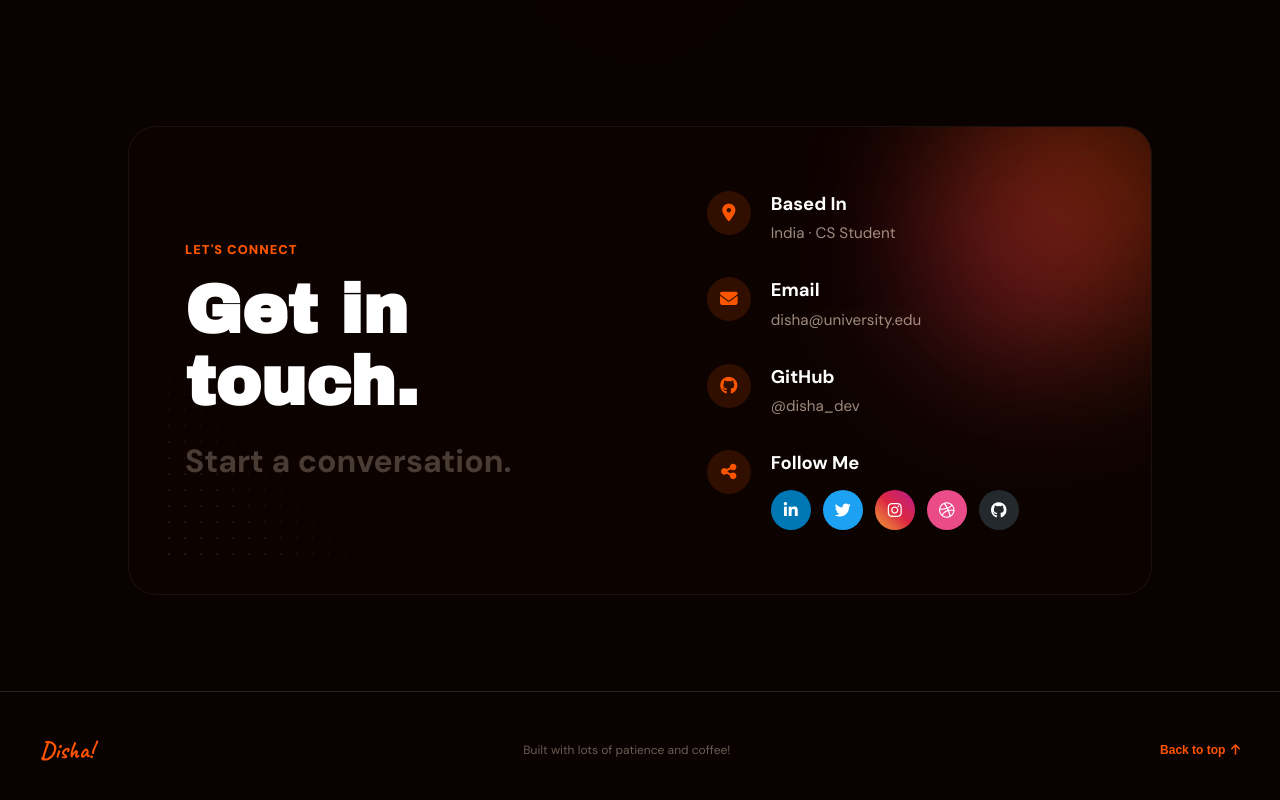
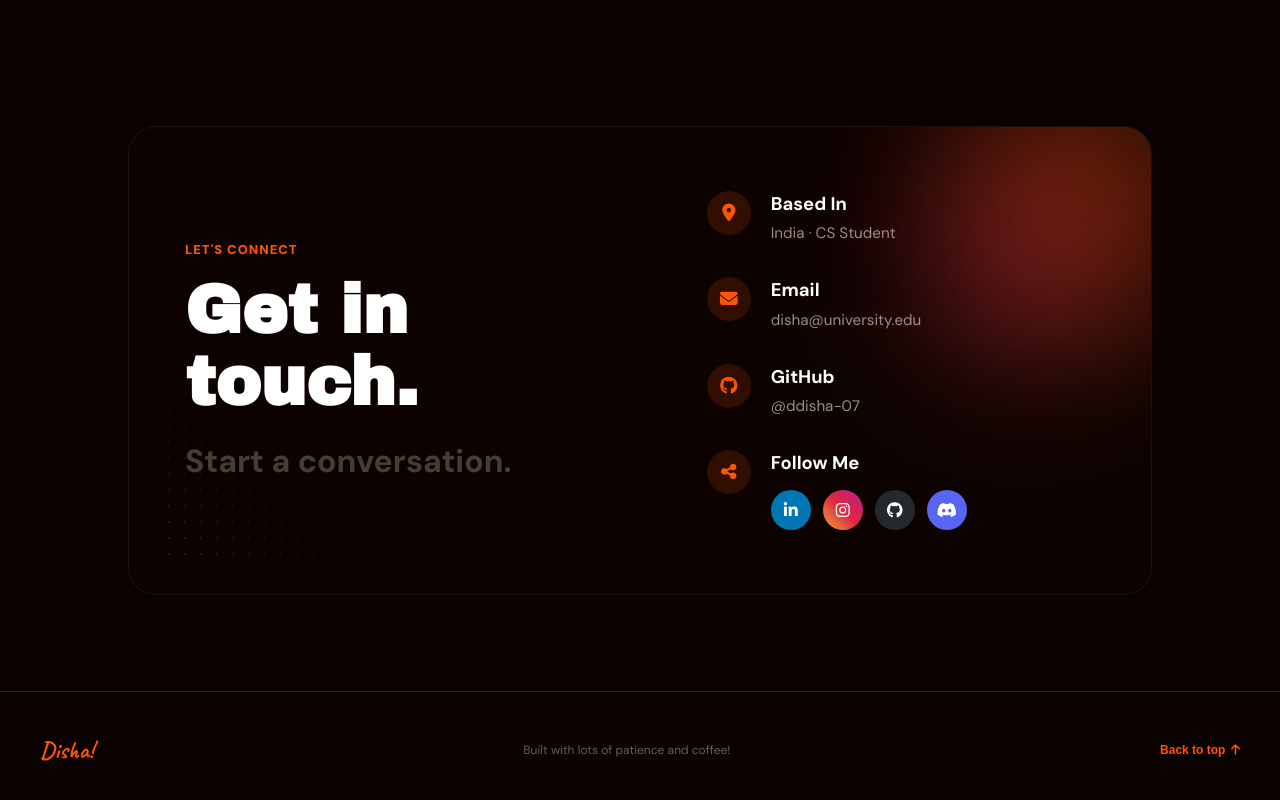
Before and after one commit to ddisha-07/disha-portfolio, a website: page index.html in a window 1280 px wide. Shown: the part 2488-3288 px from the top of the page. Drawn offline with Linux system fonts and the light colour scheme.

Commit message:
design: restore contact section and update socials links

```diff
--- a/index.html
+++ b/index.html
@@ -264,7 +264,7 @@
                             </div>
                             <div class="contact-info">
                                 <span class="contact-item-title">GitHub</span>
-                                <a href="https://github.com/disha_dev" target="_blank" rel="noopener noreferrer" class="contact-item-link">@disha_dev</a>
+                                <a href="https://github.com/ddisha-07" target="_blank" rel="noopener noreferrer" class="contact-item-link">@ddisha-07</a>
                             </div>
                         </div>
 
@@ -276,20 +276,17 @@
                             <div class="contact-info">
                                 <span class="contact-item-title">Follow Me</span>
                                 <div class="contact-social-row">
-                                    <a href="https://linkedin.com" target="_blank" rel="noopener noreferrer" class="contact-social-btn btn-linkedin" aria-label="LinkedIn">
+                                    <a href="https://www.linkedin.com/in/d-disha-shree-78488b31b/" target="_blank" rel="noopener noreferrer" class="contact-social-btn btn-linkedin" aria-label="LinkedIn">
                                         <i class="fab fa-linkedin-in"></i>
                                     </a>
-                                    <a href="https://twitter.com" target="_blank" rel="noopener noreferrer" class="contact-social-btn btn-twitter" aria-label="Twitter">
-                                        <i class="fab fa-twitter"></i>
-                                    </a>
-                                    <a href="https://instagram.com" target="_blank" rel="noopener noreferrer" class="contact-social-btn btn-instagram" aria-label="Instagram">
+                                    <a href="https://www.instagram.com/being_d_sha/" target="_blank" rel="noopener noreferrer" class="contact-social-btn btn-instagram" aria-label="Instagram">
                                         <i class="fab fa-instagram"></i>
                                     </a>
-                                    <a href="https://dribbble.com" target="_blank" rel="noopener noreferrer" class="contact-social-btn btn-dribbble" aria-label="Dribbble">
-                                        <i class="fab fa-dribbble"></i>
+                                    <a href="https://github.com/ddisha-07" target="_blank" rel="noopener noreferrer" class="contact-social-btn btn-github" aria-label="GitHub Profile">
+                                        <i class="fab fa-github"></i>
                                     </a>
-                                    <a href="https://github.com/disha_dev" target="_blank" rel="noopener noreferrer" class="contact-social-btn btn-github" aria-label="GitHub Profile">
-                                        <i class="fab fa-github"></i>
+                                    <a href="https://discord.com/users/d1hsh" target="_blank" rel="noopener noreferrer" class="contact-social-btn btn-discord" aria-label="Discord">
+                                        <i class="fab fa-discord"></i>
                                     </a>
                                 </div>
                             </div>
--- a/style.css
+++ b/style.css
@@ -1416,20 +1416,16 @@ body.light-mode .modal-card {
   background: #0077b5;
 }
 
-.btn-twitter {
-  background: #1da1f2;
-}
-
 .btn-instagram {
   background: linear-gradient(45deg, #f09433 0%, #e6683c 25%, #dc2743 50%, #cc2366 75%, #bc1888 100%);
 }
 
-.btn-dribbble {
-  background: #ea4c89;
+.btn-github {
+  background: #24292e;
 }
 
-.btn-github {
-  background: #24292e;
+.btn-discord {
+  background: #5865F2;
 }
 
 /* Visual Decorations */
```
